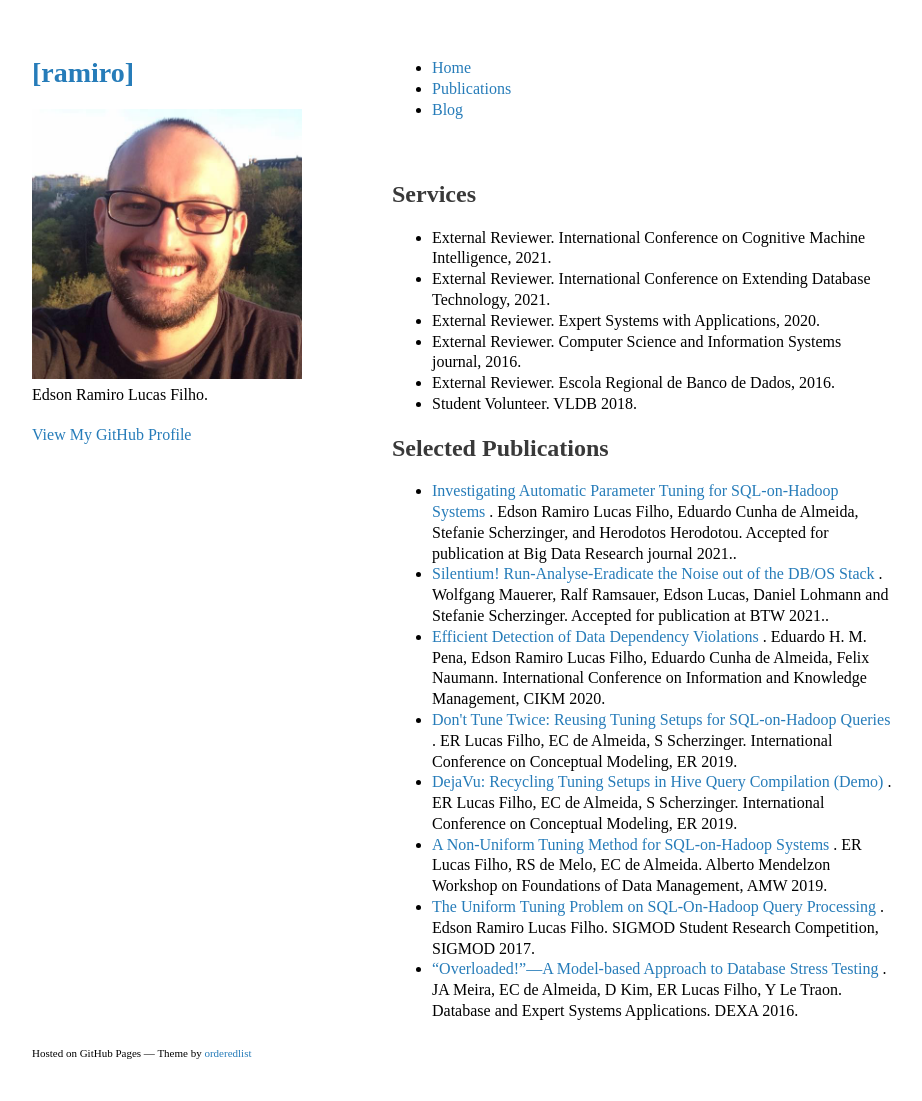
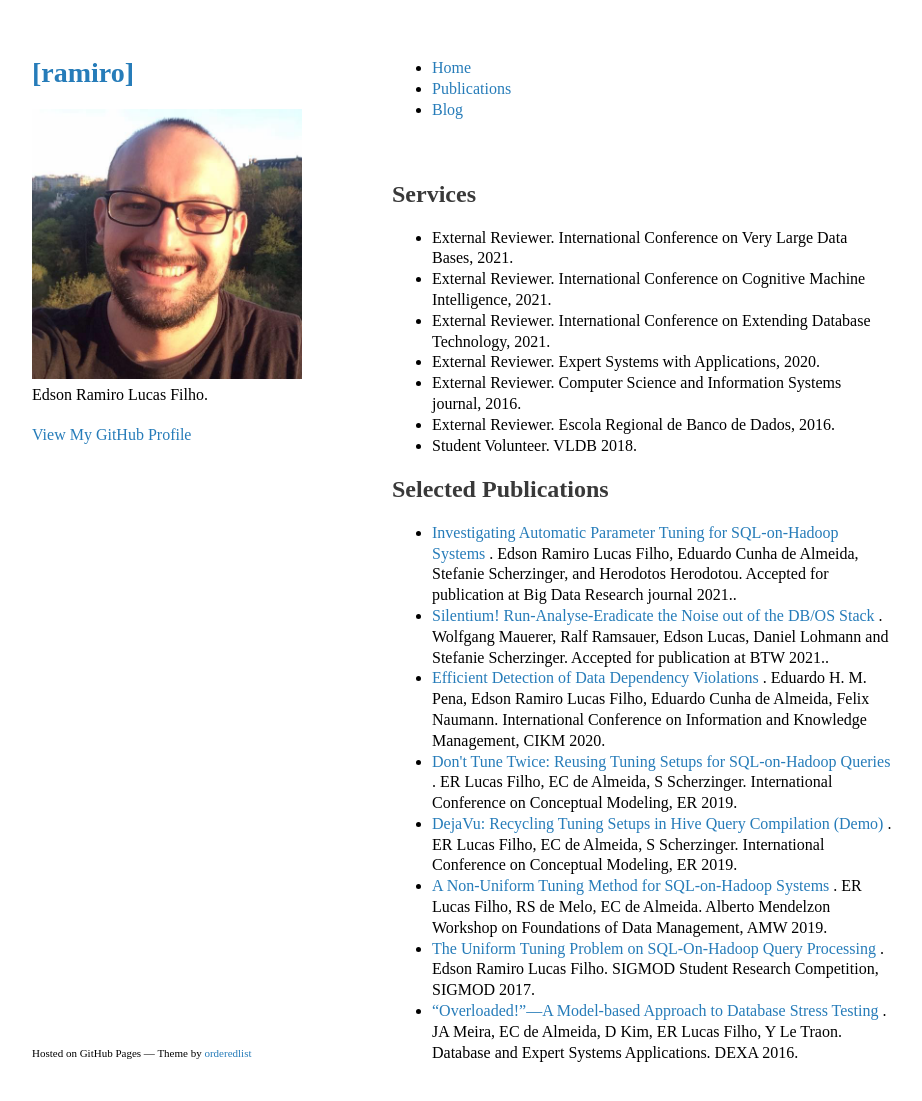
Before and after one commit to edsonrl/edsonrl.github.io, a Jekyll site: the page built from publications.md, in a window 1280 px wide and 1133 px high. Shown: the top 1101 px of the window, without its empty margins (178-1100 px from the left). Built offline with Jekyll 4.4.1, drawn with Linux system fonts in a browser that asks for light colours.

Commit message:
add service as VLDB'21 reviewer

```diff
--- a/_data/services.yml
+++ b/_data/services.yml
@@ -1,3 +1,5 @@
+- type: External Reviewer
+  event: International Conference on Very Large Data Bases, 2021.
 - type: External Reviewer
   event: International Conference on Cognitive Machine Intelligence, 2021.
 - type: External Reviewer
```
